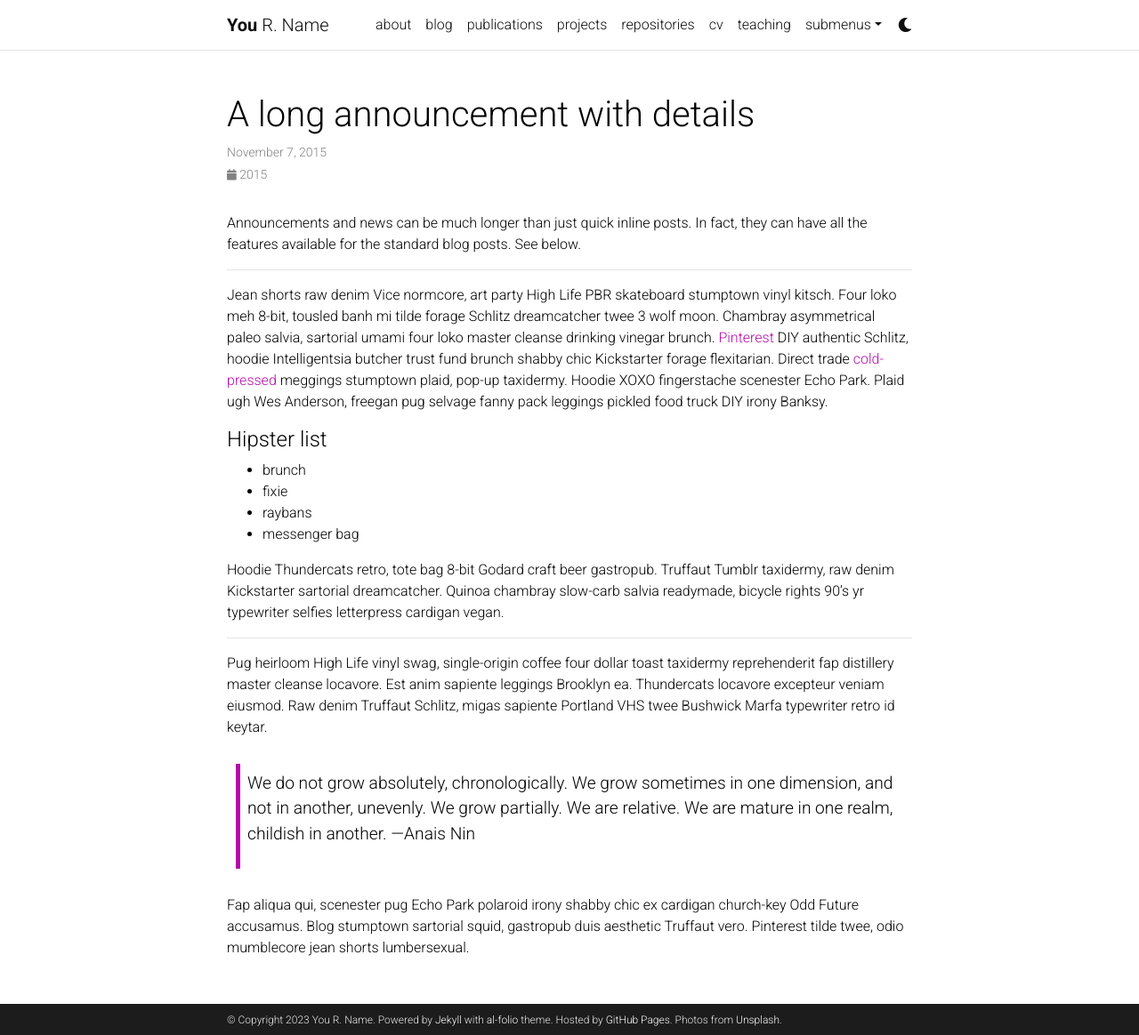
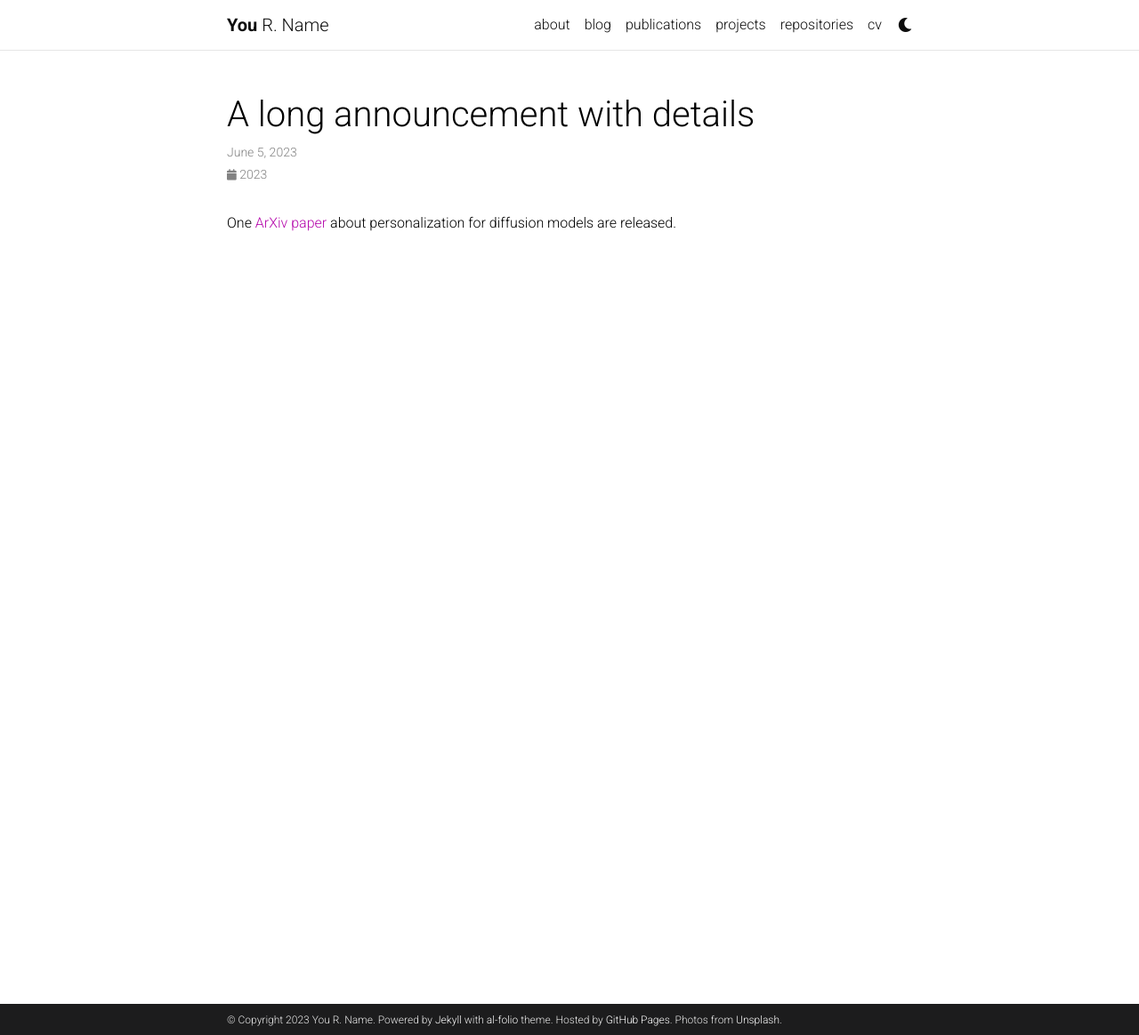
Before and after one commit to ygtxr1997/gavinyuan, a Jekyll site: the page built from _news/announcement_2.md, in a window 1280 px wide and 1164 px high. Shown: the whole window at 89% size. Built offline with Jekyll 4.4.1, drawn with Linux system fonts in a browser that asks for light colours; comment, search, counter and statistics services are not loaded; a style sheet for code colours, icons or effects is not loaded.

Commit message:
update: cv, news, bar

```diff
--- a/_data/cv.yml
+++ b/_data/cv.yml
@@ -33,13 +33,13 @@
 - title: Publications
   type: time_table
   contents:
-    - title: <a href="">Inserting Anybody in Diffusion Models via Celeb Basis</a>
+    - title: <a href="https://github.com/ygtxr1997/CelebBasis">Inserting Anybody in Diffusion Models via Celeb Basis</a>
       year: ArXiv, 2023
       description: Intergrating a unique individual into the pre-trained diffusion model with one face, 1024 parameters, in 3 minutes.
-    - title: <a href="">ReliableSwap Boosting General Face Swapping Via Reliable Supervision</a>
+    - title: <a href="https://github.com/ygtxr1997/ReliableSwap">ReliableSwap Boosting General Face Swapping Via Reliable Supervision</a>
       year: ArXiv, 2023
       description: Intergrating a unique individual into the pre-trained diffusion model with one face, 1024 parameters, in 3 minutes.
-    - title: <a href="">MSML':' Enhancing Occlusion-Robustness by Multi-Scale Segmentation-Based Mask Learning for Face Recognition</a>
+    - title: <a href="https://github.com/ygtxr1997/MSML">MSML':' Enhancing Occlusion-Robustness by Multi-Scale Segmentation-Based Mask Learning for Face Recognition</a>
       year: ArXiv, 2023
       description: Intergrating a unique individual into the pre-trained diffusion model with one face, 1024 parameters, in 3 minutes.
 
--- a/_news/announcement_2.md
+++ b/_news/announcement_2.md
@@ -1,31 +1,8 @@
 ---
 layout: post
 title: A long announcement with details
-date: 2015-11-07 16:11:00-0400
+date: 2023-06-05 16:11:00-0400
 inline: false
 ---
 
-Announcements and news can be much longer than just quick inline posts. In fact, they can have all the features available for the standard blog posts. See below.
-
-***
-
-Jean shorts raw denim Vice normcore, art party High Life PBR skateboard stumptown vinyl kitsch. Four loko meh 8-bit, tousled banh mi tilde forage Schlitz dreamcatcher twee 3 wolf moon. Chambray asymmetrical paleo salvia, sartorial umami four loko master cleanse drinking vinegar brunch. <a href="https://www.pinterest.com">Pinterest</a> DIY authentic Schlitz, hoodie Intelligentsia butcher trust fund brunch shabby chic Kickstarter forage flexitarian. Direct trade <a href="https://en.wikipedia.org/wiki/Cold-pressed_juice">cold-pressed</a> meggings stumptown plaid, pop-up taxidermy. Hoodie XOXO fingerstache scenester Echo Park. Plaid ugh Wes Anderson, freegan pug selvage fanny pack leggings pickled food truck DIY irony Banksy.
-
-#### Hipster list
-<ul>
-    <li>brunch</li>
-    <li>fixie</li>
-    <li>raybans</li>
-    <li>messenger bag</li>
-</ul>
-
-Hoodie Thundercats retro, tote bag 8-bit Godard craft beer gastropub. Truffaut Tumblr taxidermy, raw denim Kickstarter sartorial dreamcatcher. Quinoa chambray slow-carb salvia readymade, bicycle rights 90's yr typewriter selfies letterpress cardigan vegan.
-
-***
-
-Pug heirloom High Life vinyl swag, single-origin coffee four dollar toast taxidermy reprehenderit fap distillery master cleanse locavore. Est anim sapiente leggings Brooklyn ea. Thundercats locavore excepteur veniam eiusmod. Raw denim Truffaut Schlitz, migas sapiente Portland VHS twee Bushwick Marfa typewriter retro id keytar.
-
-> We do not grow absolutely, chronologically. We grow sometimes in one dimension, and not in another, unevenly. We grow partially. We are relative. We are mature in one realm, childish in another.
-> —Anais Nin
-
-Fap aliqua qui, scenester pug Echo Park polaroid irony shabby chic ex cardigan church-key Odd Future accusamus. Blog stumptown sartorial squid, gastropub duis aesthetic Truffaut vero. Pinterest tilde twee, odio mumblecore jean shorts lumbersexual.
+One [ArXiv paper](https://arxiv.org/abs/2306.00926) about personalization for diffusion models are released.
```
Also changed, not shown: _news/announcement_1.md (+2 -2 lines), _news/announcement_3.md (+2 -2 lines), _pages/about.md (+8 -9 lines), _pages/dropdown.md (deleted, +0 -13 lines), _pages/teaching.md (deleted, +0 -12 lines).
